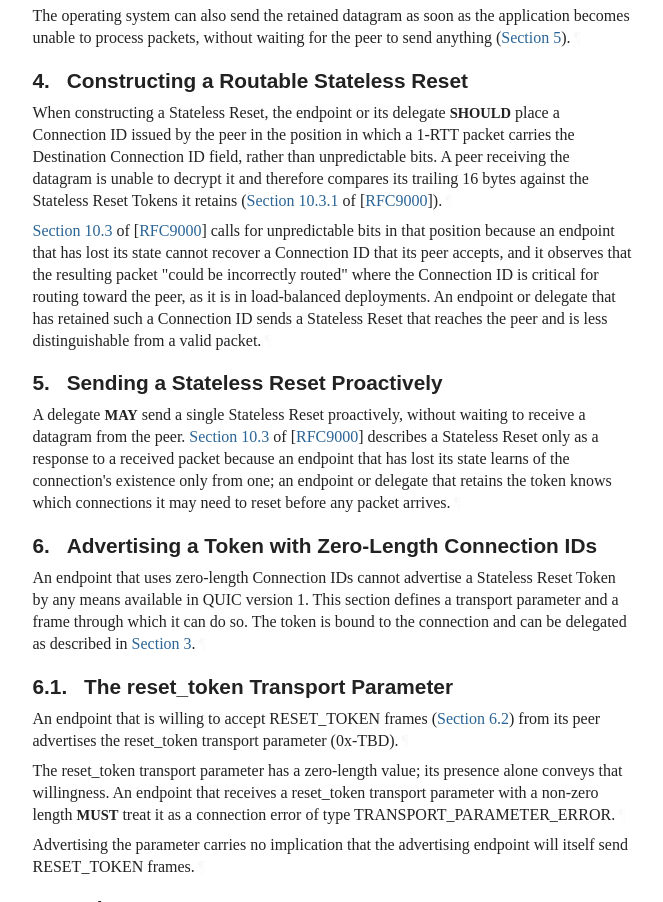
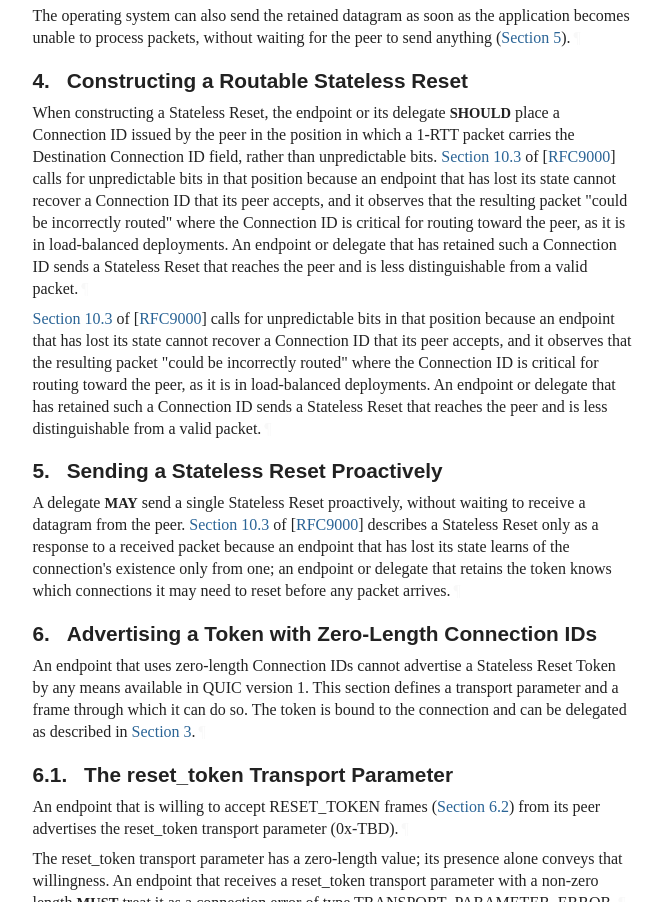
Before and after one commit to kazuho/draft-kazuho-quic-delegated-stateless-reset, a plain HTML site: page kazuho/delegation-is-the-core-topic/draft-kazuho-quic-reset-token-frame.html in a window 1280 px wide. Shown: the part 3335-4237 px from the top of the page, without its empty margins (92-755 px from the left). Drawn offline with Linux system fonts and the light colour scheme; a web font is replaced by a local one.

Commit message:
Script updating gh-pages from a687fe3. [ci skip]

```diff
--- a/kazuho/delegation-is-the-core-topic/draft-kazuho-quic-reset-token-frame.html
+++ b/kazuho/delegation-is-the-core-topic/draft-kazuho-quic-reset-token-frame.html
@@ -1358,10 +1358,14 @@ send anything (<a href="#proactive" class="auto internal xref">Section 5</a>).<a
       </h2>
 <p id="section-4-1">When constructing a Stateless Reset, the endpoint or its delegate <span class="bcp14">SHOULD</span> place a
 Connection ID issued by the peer in the position in which a 1-RTT packet carries
-the Destination Connection ID field, rather than unpredictable bits. A peer
-receiving the datagram is unable to decrypt it and therefore compares its
-trailing 16 bytes against the Stateless Reset Tokens it retains
-(<span><a href="https://rfc-editor.org/rfc/rfc9000#section-10.3.1" class="relref">Section 10.3.1</a> of [<a href="#RFC9000" class="cite xref">RFC9000</a>]</span>).<a href="#section-4-1" class="pilcrow">¶</a></p>
+the Destination Connection ID field, rather than unpredictable bits.
+<span><a href="https://rfc-editor.org/rfc/rfc9000#section-10.3" class="relref">Section 10.3</a> of [<a href="#RFC9000" class="cite xref">RFC9000</a>]</span> calls for unpredictable bits in that position
+because an endpoint that has lost its state cannot recover a Connection ID that
+its peer accepts, and it observes that the resulting packet "could be
+incorrectly routed" where the Connection ID is critical for routing toward the
+peer, as it is in load-balanced deployments. An endpoint or delegate that has
+retained such a Connection ID sends a Stateless Reset that reaches the peer and
+is less distinguishable from a valid packet.<a href="#section-4-1" class="pilcrow">¶</a></p>
 <p id="section-4-2"><span><a href="https://rfc-editor.org/rfc/rfc9000#section-10.3" class="relref">Section 10.3</a> of [<a href="#RFC9000" class="cite xref">RFC9000</a>]</span> calls for unpredictable bits in that position
 because an endpoint that has lost its state cannot recover a Connection ID that
 its peer accepts, and it observes that the resulting packet "could be
```
Also changed, not shown: kazuho/delegation-is-the-core-topic/draft-kazuho-quic-reset-token-frame.txt (+8 -4 lines).
